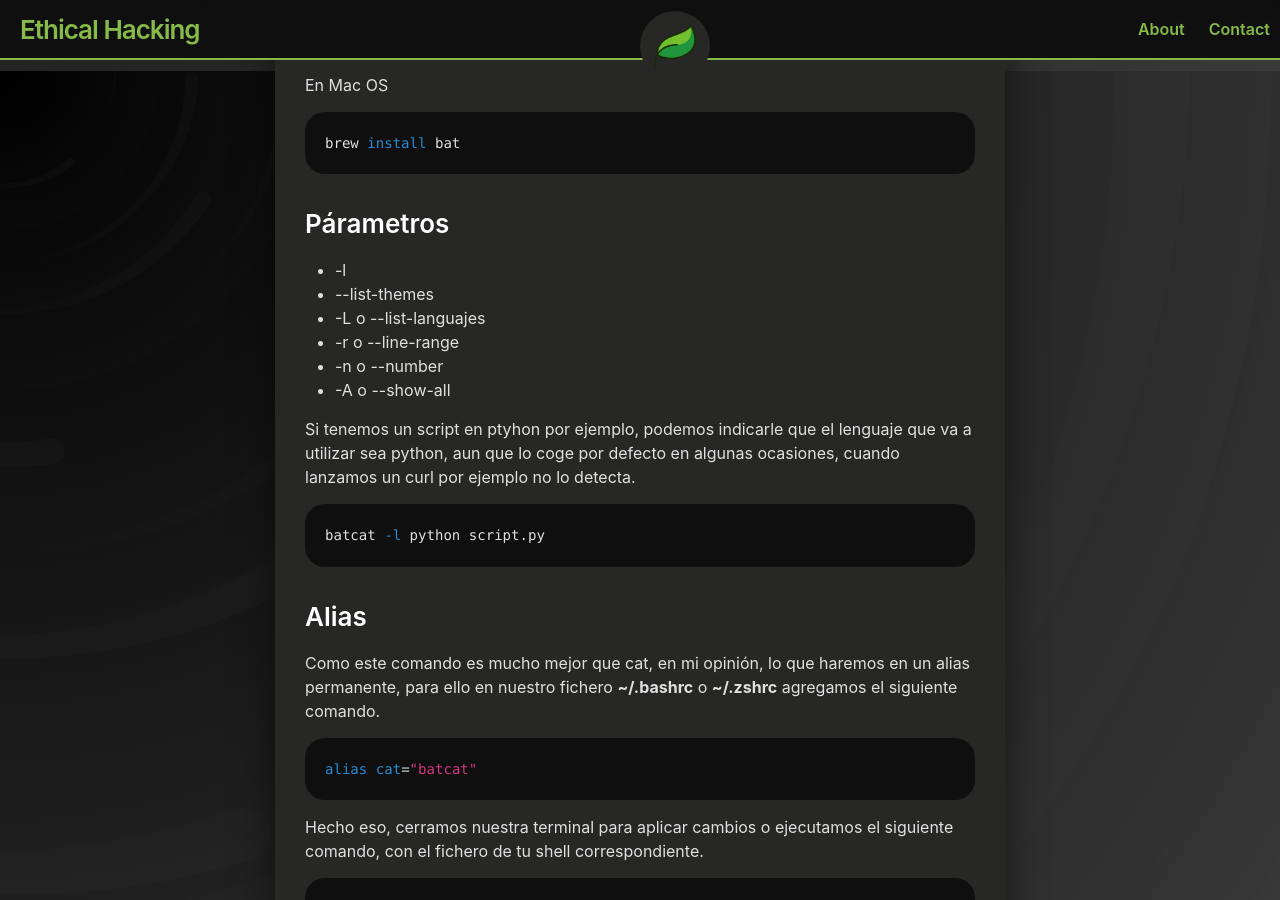
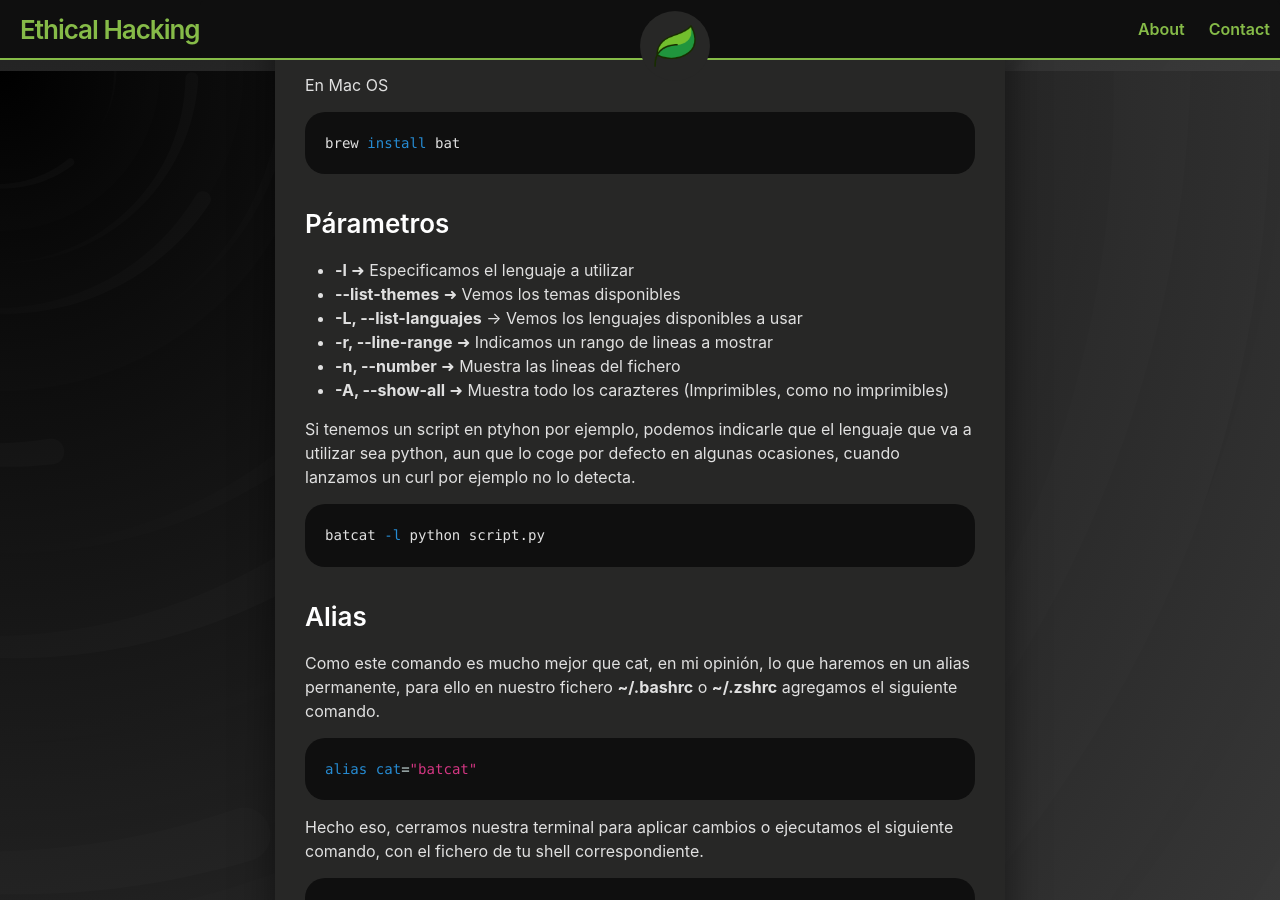
Before and after one commit to H4ckTrick/H4ckTrick.github.io, a Jekyll site: the page built from _posts/2022-04-20-Batcat-en-Linux.md, in a window 1280 px wide and 900 px high, scrolled down 889 px. Built offline with Jekyll 4.4.1, drawn with Linux system fonts in a browser that asks for light colours; a script that is not in the unit is left out.

Commit message:
Update 2022-04-20-Batcat-en-Linux.md

````diff
--- a/_posts/2022-04-20-Batcat-en-Linux.md
+++ b/_posts/2022-04-20-Batcat-en-Linux.md
@@ -33,12 +33,12 @@ brew install bat
 ```
 
 ### Párametros
-- -l
-- \--list-themes
-- -L o \--list-languajes
-- -r o \--line-range
-- -n o \--number
-- -A o \--show-all
+- **-l** ➜ Especificamos el lenguaje a utilizar
+- **\--list-themes** ➜ Vemos los temas disponibles
+- **-L, \--list-languajes** -> Vemos los lenguajes disponibles a usar
+- **-r, \--line-range** ➜ Indicamos un rango de lineas a mostrar
+- **-n, \--number** ➜ Muestra las lineas del fichero
+- **-A, \--show-all** ➜ Muestra todo los carazteres (Imprimibles, como no imprimibles)
 
 Si tenemos un script en ptyhon por ejemplo, podemos indicarle que el lenguaje que va a utilizar sea python,
 aun que lo coge por defecto en algunas ocasiones, cuando lanzamos un curl por ejemplo no lo detecta.
````
